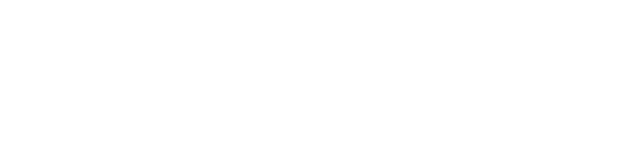
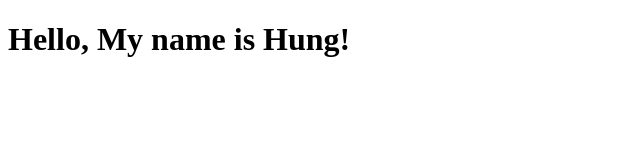
Before and after one commit to Hunghaha1608/Exam-3, a plain HTML site: page Exam_3.html in a window 1280 px wide. Shown: the whole page, without its empty margins (0-640 px from the left). Drawn offline with Linux system fonts and the light colour scheme.

Commit message:
Them ten

```diff
--- a/Exam_3.html
+++ b/Exam_3.html
@@ -8,6 +8,6 @@
     <title>Document</title>
 </head>
 <body>
-
+    <h1>Hello, My name is Hung!</h1>
 </body>
 </html>
```
